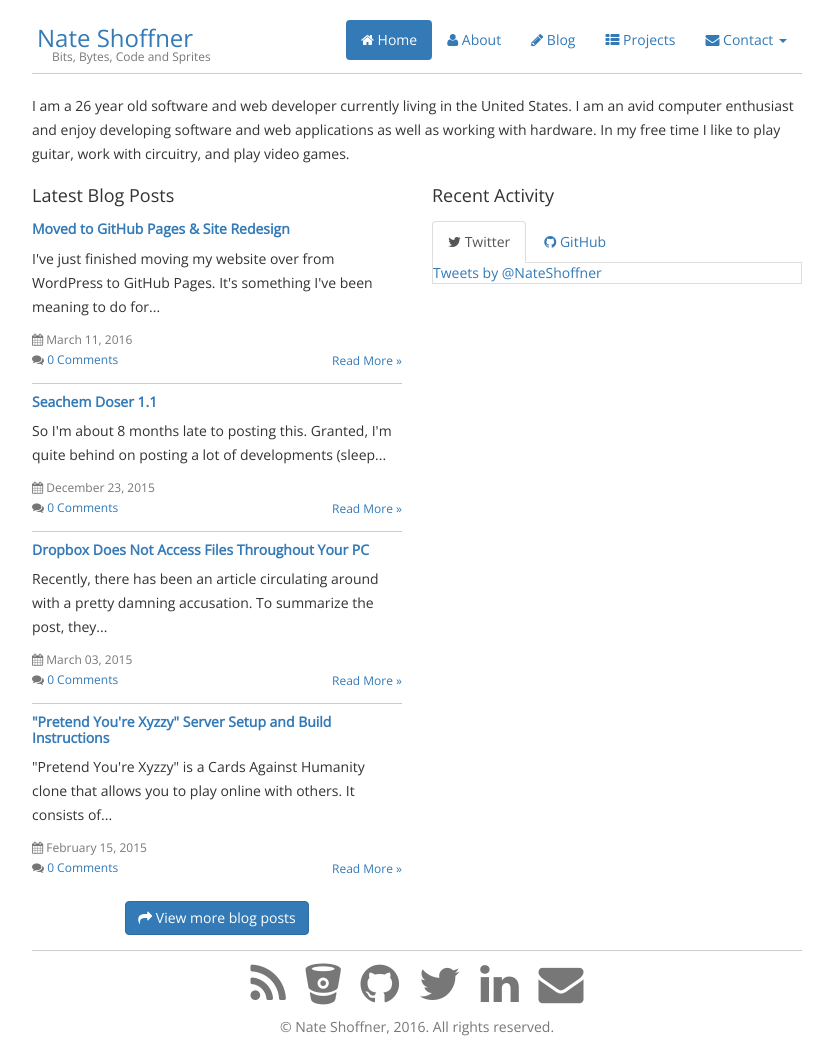
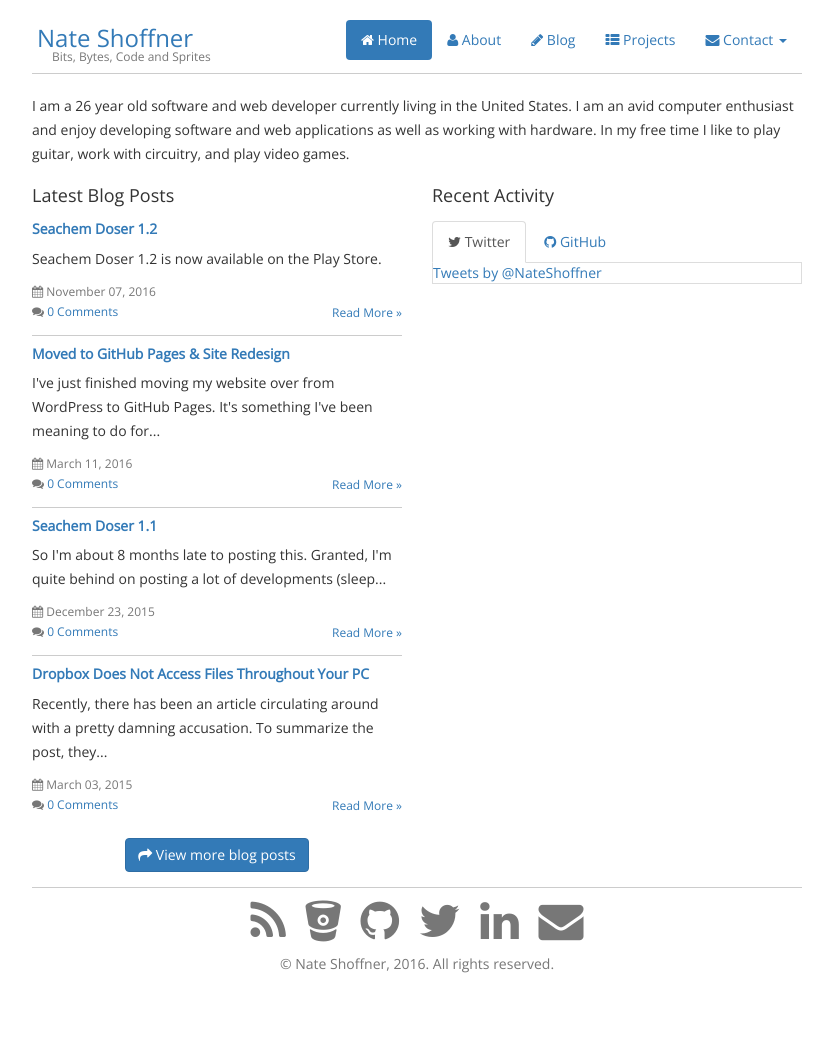
Before and after one commit to NateShoffner/nateshoffner.github.io, a Jekyll site: the page built from index.html, in a window 1280 px wide. Shown: the whole page, without its empty margins (223-1056 px from the left). Built offline with Jekyll 4.4.1, drawn with Linux system fonts in a browser that asks for light colours; nearby versions of some CDN libraries; comment, search, counter and statistics services are not loaded; a style sheet for code colours, icons or effects is not loaded; after the commit the page ends 986 px from its top, so only the background shows below that; some of the changed lines change nothing that is shown.

Commit message:
Seachem Doser 1.2

```diff
--- a/_data/projects.yml
+++ b/_data/projects.yml
@@ -20,10 +20,10 @@
 
 - slug: seachem-doser
   name: Seachem Doser
-  version: 1.1
-  updated: December 23, 2015
+  version: 1.2
+  updated: October 28th, 2016
   description: 'Dosage calculator for Seachem gravel, planted, and reef products. Simply entire in your aquarium parameters.'
-  image: seachem-doser-1.1.png
+  image: seachem-doser-1.2.png
   download: https://play.google.com/store/apps/details?id=com.nateshoffner.seachemdoser
   platforms:
     - Android
--- /dev/null
+++ b/_posts/2016-11-07-seachem-doser-1-2.html
@@ -0,0 +1,62 @@
+---
+layout: post
+title: Seachem Doser 1.2
+date: 2016-11-07 16:03:52.000000000 -05:00
+type: post
+categories:
+- Projects
+tags:
+- Android
+- Aquaria
+- Seachem Doser
+---
+
+<p>Seachem Doser 1.2 is now available on the <a href="https://play.google.com/store/apps/details?id=com.nateshoffner.seachemdoser">Play Store</a>.</p>
+
+<p>Major changes include metric support, new products (see below), and an interface redesign with improved material design.</p>
+
+<p>Previously, I was having to resort to reverse-engineering Seachem's Flash-based dosage calculators in order to obtain dosage calculations. Thankfully, they finally added web-based <a href="http://seachem.com/calculators.php">dose calculators</a>, albeit with some errors/miscalculations on their end at the time of writing this.
+</p>
+
+<p>Additionally, support for Honeycomb and below has been dropped due to insignificant user distribution and the effort required to provide backwards compatibility. Sorry for the few of you that this may affect.</p>
+
+<p>Full changelog:</p>
+
+<ul>
+<li>Added: Discontinued products toggle</li>
+<li>Added: Dosage copying</li>
+<li>Added: Seachem warnings</li>
+<li>Added: Seachem-recommended parameter values</li>
+<li>Added: Pinnable products</li>
+<li>Added: Light/Dark theme selection</li>
+<li>Added: Flourite Sand</li>
+<li>Added: Flourish Trace</li>
+<li>Added: Reef Fusion 1 &amp; 2</li>
+<li>Added: Small (3.5 kg) gravel/sand bag dosage</li>
+<li>Added: Metric/imperial settings</li>
+<li>Added: Default product settings</li>
+<li>Fixed Reef Advantage Calcium dosage</li>
+<li>Fixed: Gray Coast calculation</li>
+<li>Fixed: Meridian name typo</li>
+<li>Fixed: Full-screen keyboard on landscape orientation</li>
+<li>Changed: All gravel values now round up to next bag(s)</li>
+<li>Changed: UI redesign (w/ improved material design)</li>
+</ul>
+
+<h4>Tablet:</h4>
+<a href="{{ site.baseurl }}/assets/images/posts/SeachemDoser1.2-Tablet.png"><img src="{{ site.baseurl }}/assets/images/posts/SeachemDoser1.2-Tablet.png" class="center-block" /></a>
+
+<h4>Phone:</h4>
+
+<div class="row">
+    <div class="col-xs-6">
+    <a href="{{ site.baseurl }}/assets/images/posts/SeachemDoser1.2-Phone1.png">
+        <img src="{{ site.baseurl }}/assets/images/posts/SeachemDoser1.2-Phone1.png" />
+    </a>
+    </div>
+    <div class="col-xs-6">
+        <a href="{{ site.baseurl }}/assets/images/posts/SeachemDoser1.2-Phone2.png">
+            <img src="{{ site.baseurl }}/assets/images/posts/SeachemDoser1.2-Phone2.png" />
+        </a>
+    </div>
+</div>
```
Also changed, not shown: assets/images/posts/SeachemDoser1.2-Phone1.png (added), assets/images/posts/SeachemDoser1.2-Phone2.png (added), assets/images/posts/SeachemDoser1.2-Tablet.png (added), assets/images/projects/seachem-doser-1.2.png (added).
